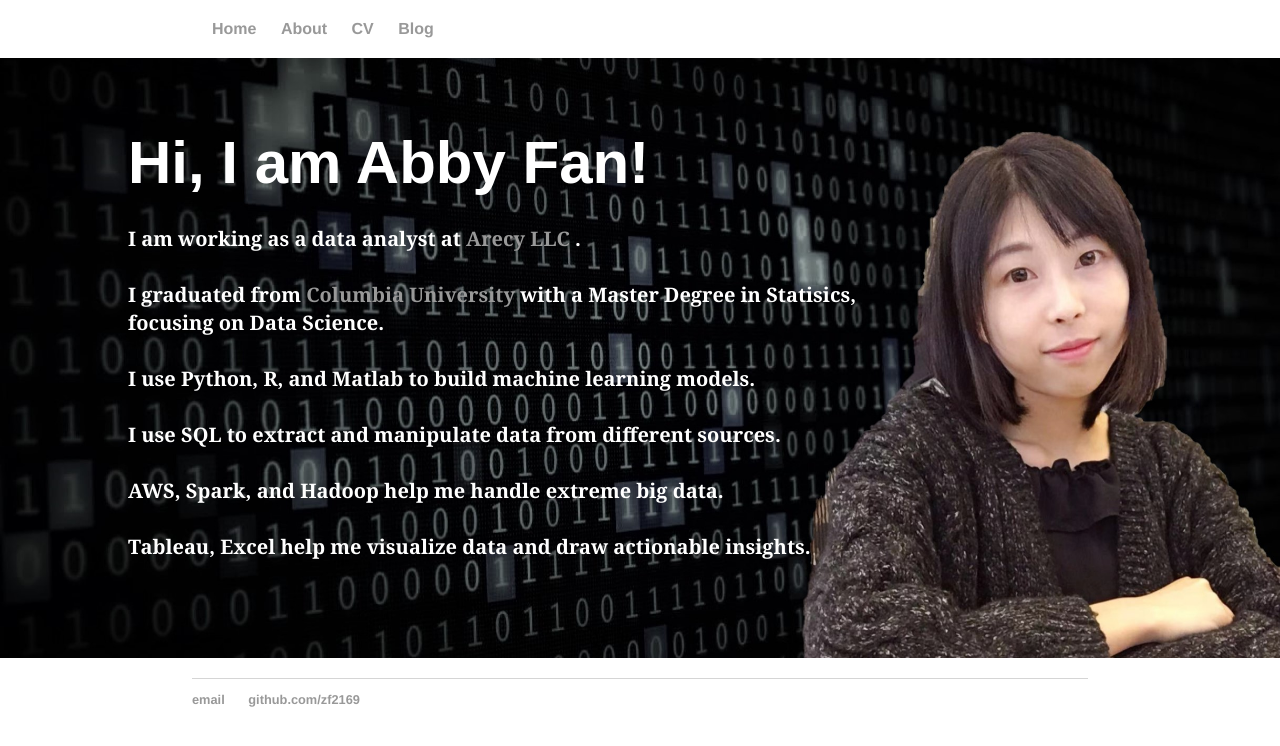
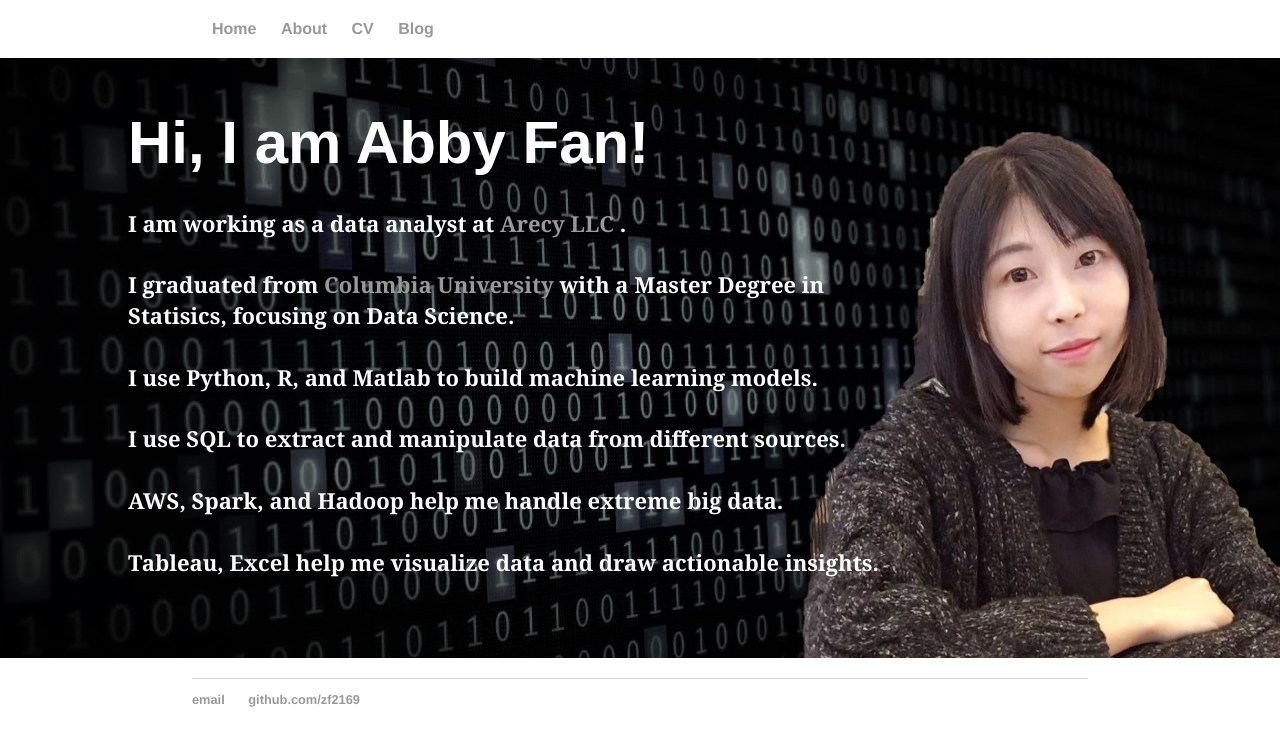
Before and after one commit to zf2169/zf2169.github.io, a Jekyll site: the page built from index.html, in a window 1280 px wide. Shown: the top 746 px of the page. Built offline with Jekyll 4.4.1, drawn with Linux system fonts in a browser that asks for light colours.

Commit message:
Update main.css

```diff
--- a/css/main.css
+++ b/css/main.css
@@ -44,7 +44,7 @@ h1l { font-size: 60px; font-family: Arial, Helvetica, sans-serif; }
 
 p1 { font-size: 1.5em; font-family: 'Merriweather', Georgia, Times; line-height: 1.4em; color: #333; }
 
-p2 { font-size: 20px; font-family: 'Merriweather', Georgia, Times; line-height: 1.4em; }
+p2 { font-size: 22px; font-family: 'Merriweather', Georgia, Times; line-height: 1.4em; }
 
 ul.posts { margin: 20px auto 40px; font-size: 1.5em; }
 
```
